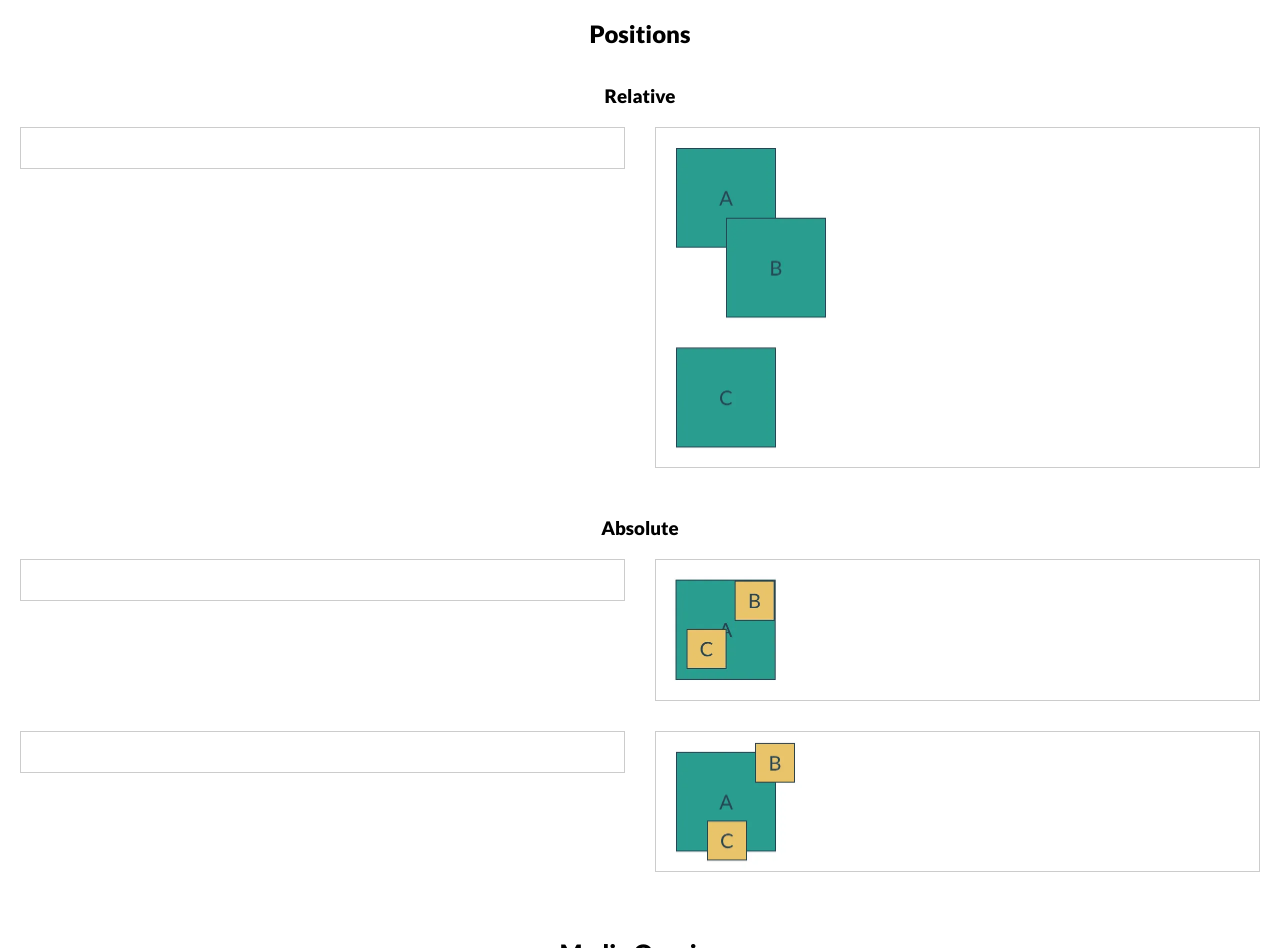
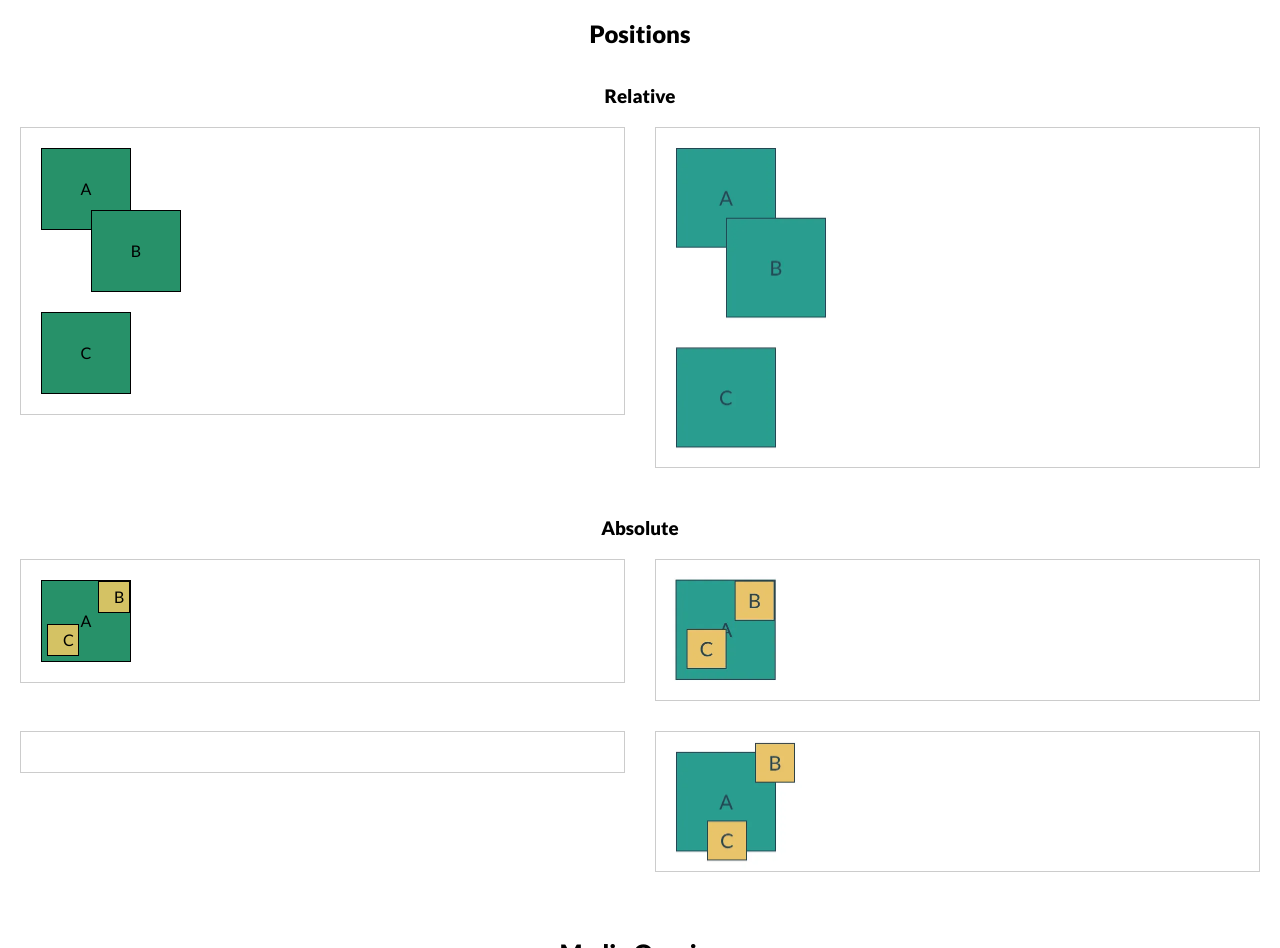
Before and after one commit to thomasrouiller/exercice-revision, a website built with Parcel: page src/index.html in a window 1280 px wide. Shown: the part 3220-4168 px from the top of the page. Built offline with nearby package versions, Linux system fonts and the light colour scheme.

Commit message:
position ongoing

```diff
--- a/src/index.html
+++ b/src/index.html
@@ -220,7 +220,15 @@
           <div class="l-row">
             <div class="l-col-6">
               <div class="l-exercice" id="positions-01">
-                <!-- positions-01 -->
+                <div class="green-square box box-a">
+                  <div class="center">A</div>
+                </div>
+                <div class="green-square box box-b">
+                  <div class="center">B</div>
+                </div>
+                <div class="green-square box box-c">
+                  <div class="center">C</div>
+                </div>
               </div>
             </div>
             <div class="l-col-6">
@@ -233,7 +241,15 @@
           <div class="l-row">
             <div class="l-col-6">
               <div class="l-exercice" id="positions-02">
-                <!-- positions-02 -->
+                <div class="green-square box box-a" id="father">
+                  <div class="center">A</div>
+                  <div class="ocre-square box box-b" id="son1">
+                    <div class="center">B</div>
+                  </div>
+                  <div class="ocre-square box box-c" id="son2">
+                    <div class="center">C</div>
+                  </div>
+                </div>
               </div>
             </div>
             <div class="l-col-6">
--- a/src/scss/modules/_position.scss
+++ b/src/scss/modules/_position.scss
@@ -0,0 +1,45 @@
+.green-square {
+  background-color: rgb(39, 145, 105);
+  width: 90px;
+  border: 1px solid;
+  padding: 30px 20px;
+}
+
+.ocre-square {
+  background-color: rgb(212, 194, 100);
+  width: 0px;
+  border: 1px solid;
+  padding: 5px 15px;
+}
+
+.center {
+  text-align: center;
+}
+
+#positions-01 {
+  .box {
+    position: relative;
+  }
+  .box-b {
+    top: -20px;
+    left: 50px;
+  }
+}
+
+#positions-02 {
+  #father {
+    position: relative;
+  }
+
+  #son1 {
+    position: absolute;
+    top: 0px;
+    right: 0px;
+  }
+
+  #son2 {
+    position: absolute;
+    bottom: 5px;
+    left: 5px;
+  }
+}
```
